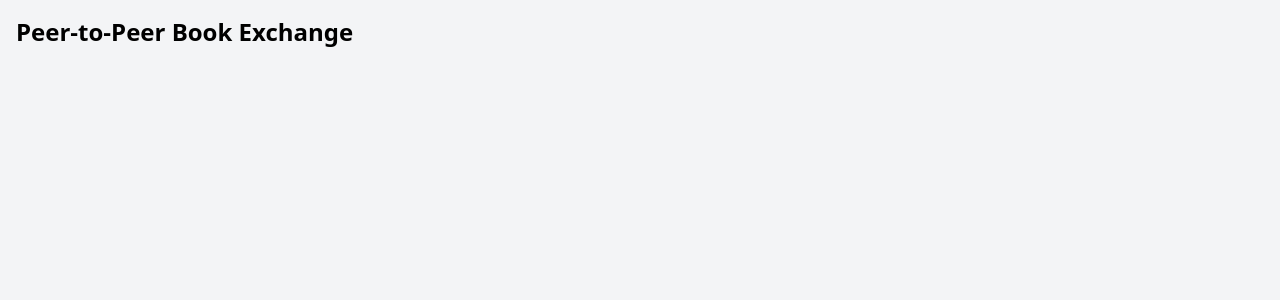
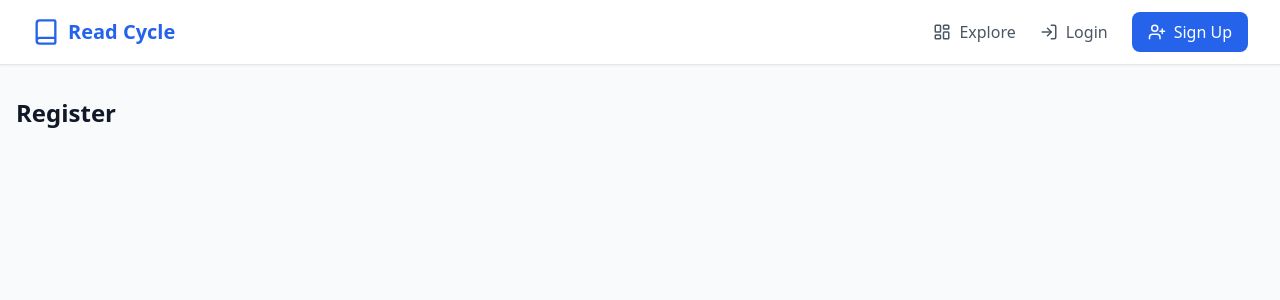
Before and after one commit to iamrkesharwani/read-cycle, a React (Vite) app in the folder frontend/: page /register in a window 1280 px wide. Shown: the top 300 px of the page. Built offline with nearby package versions, Linux system fonts and the light colour scheme; no server answers; the HTML template or start-up script is replaced by a standard one.

Commit message:
add routes

```diff
--- a/frontend/index.html
+++ b/frontend/index.html
@@ -4,7 +4,7 @@
     <meta charset="UTF-8" />
     <link rel="icon" type="image/svg+xml" href="/favicon.svg" />
     <meta name="viewport" content="width=device-width, initial-scale=1.0" />
-    <title>Read Cycle - Exchange Your Book</title>
+    <title>Read Cycle - Exchange Books</title>
   </head>
   <body>
     <div id="root"></div>
--- a/frontend/package.json
+++ b/frontend/package.json
@@ -16,6 +16,7 @@
     "react": "^19.2.4",
     "react-dom": "^19.2.4",
     "react-redux": "^9.2.0",
+    "react-router-dom": "^7.14.0",
     "socket.io-client": "^4.8.3"
   },
   "devDependencies": {
--- a/frontend/src/App.tsx
+++ b/frontend/src/App.tsx
@@ -1,27 +1,21 @@
+import { BrowserRouter } from 'react-router-dom';
 import { useEffect } from 'react';
 import { useAppDispatch, useAppSelector } from './hooks/reduxHooks';
 import { getMe } from './store/auth/authThunk';
+import AppRoutes from './routes/AppRoutes';
 
 const App = () => {
   const dispatch = useAppDispatch();
-  const { token, isLoading } = useAppSelector((state) => state.auth);
+  const { token } = useAppSelector((state) => state.auth);
 
   useEffect(() => {
     if (token) dispatch(getMe());
   }, [dispatch, token]);
 
-  if (isLoading) {
-    return (
-      <div className="flex h-screen items-center justify-center">
-        <div className="h-12 w-12 animate-spin rounded-full border-b-2 border-blue-500"></div>
-      </div>
-    );
-  }
-
   return (
-    <div className="min-h-screen bg-gray-100">
-      <h1 className="text-2xl font-bold p-4">Peer-to-Peer Book Exchange</h1>
-    </div>
+    <BrowserRouter>
+      <AppRoutes />
+    </BrowserRouter>
   );
 };
 
--- /dev/null
+++ b/frontend/src/components/Navbar.tsx
@@ -0,0 +1,75 @@
+import { NavLink, Link } from 'react-router-dom';
+import { useAppDispatch, useAppSelector } from '../hooks/reduxHooks';
+import { logout } from '../store/auth/authSlice';
+import { Book, LogOut, User, LogIn } from 'lucide-react';
+import { UserPlus, LayoutDashboard } from 'lucide-react';
+
+const Navbar = () => {
+  const dispatch = useAppDispatch();
+  const { user } = useAppSelector((state) => state.auth);
+
+  const navLinkClass = ({ isActive }: { isActive: boolean }) => {
+    return `flex items-center gap-2 transition-colors ${
+      isActive
+        ? 'text-blue-600 font-semibold'
+        : 'text-gray-600 hover:text-blue-500'
+    }`;
+  };
+
+  return (
+    <nav className="bg-white shadow-sm border-b border-gray-200">
+      <div className="max-w-7xl mx-auto px-4 sm:px-6 lg:px-8">
+        <div className="flex justify-between h-16 items-center">
+          {/* Logo */}
+          <Link
+            to="/"
+            className="flex items-center gap-2 text-xl font-bold text-blue-600"
+          >
+            <Book size={28} />
+            <span>Read Cycle</span>
+          </Link>
+
+          {/* Navigation Links */}
+          <div className="flex items-center gap-6">
+            <NavLink to="/" className={navLinkClass}>
+              <LayoutDashboard size={18} />
+              <span>Explore</span>
+            </NavLink>
+
+            {user ? (
+              <>
+                <NavLink to="/profile" className={navLinkClass}>
+                  <User size={18} />
+                  <span>{user.name}</span>
+                </NavLink>
+                <button
+                  onClick={() => dispatch(logout())}
+                  className="flex items-center gap-2 text-red-500 hover:text-red-700 font-medium"
+                >
+                  <LogOut size={18} />
+                  <span>Logout</span>
+                </button>
+              </>
+            ) : (
+              <>
+                <NavLink to="/login" className={navLinkClass}>
+                  <LogIn size={18} />
+                  <span>Login</span>
+                </NavLink>
+                <NavLink
+                  to="/register"
+                  className="bg-blue-600 text-white px-4 py-2 rounded-lg hover:bg-blue-700 transition-colors flex items-center gap-2"
+                >
+                  <UserPlus size={18} />
+                  <span>Sign Up</span>
+                </NavLink>
+              </>
+            )}
+          </div>
+        </div>
+      </div>
+    </nav>
+  );
+};
+
+export default Navbar;
--- /dev/null
+++ b/frontend/src/components/ProtectedRoute.tsx
@@ -0,0 +1,8 @@
+import { Navigate, Outlet } from 'react-router-dom';
+import { useAppSelector } from '../hooks/reduxHooks';
+
+export const ProtectedRoute = () => {
+  const { token, isLoading } = useAppSelector((state) => state.auth);
+  if (isLoading) return null;
+  return token ? <Outlet /> : <Navigate to="/login" replace />;
+};
--- /dev/null
+++ b/frontend/src/layouts/MainLayout.tsx
@@ -0,0 +1,15 @@
+import { Outlet } from 'react-router-dom';
+import Navbar from '../components/Navbar';
+
+const MainLayout = () => {
+  return (
+    <div className="min-h-screen bg-gray-50 text-gray-900">
+      <Navbar />
+      <main className="max-w-7xl mx-auto px-4 py-8">
+        <Outlet />
+      </main>
+    </div>
+  );
+};
+
+export default MainLayout;
--- /dev/null
+++ b/frontend/src/routes/AppRoutes.tsx
@@ -0,0 +1,31 @@
+import { Routes, Route } from 'react-router-dom';
+import MainLayout from '../layouts/MainLayout';
+import { ProtectedRoute } from '../components/ProtectedRoute';
+
+const Explore = () => <div className="text-2xl font-bold">Explore</div>;
+const Login = () => <div className="text-2xl font-bold">Login</div>;
+const Register = () => <div className="text-2xl font-bold">Register</div>;
+const Profile = () => <div className="text-2xl font-bold">User Profile</div>;
+
+const AppRoutes = () => {
+  return (
+    <Routes>
+      <Route element={<MainLayout />}>
+        <Route path="/" element={<Explore />} />
+        <Route path="/login" element={<Login />} />
+        <Route path="/register" element={<Register />} />
+
+        <Route element={<ProtectedRoute />}>
+          <Route path="/profile" element={<Profile />} />
+        </Route>
+
+        <Route
+          path="*"
+          element={<div className="text-red-500">404: Not Found</div>}
+        />
+      </Route>
+    </Routes>
+  );
+};
+
+export default AppRoutes;
```
Also changed, not shown: 1 other file (tests, documents, lock files or other folders).
